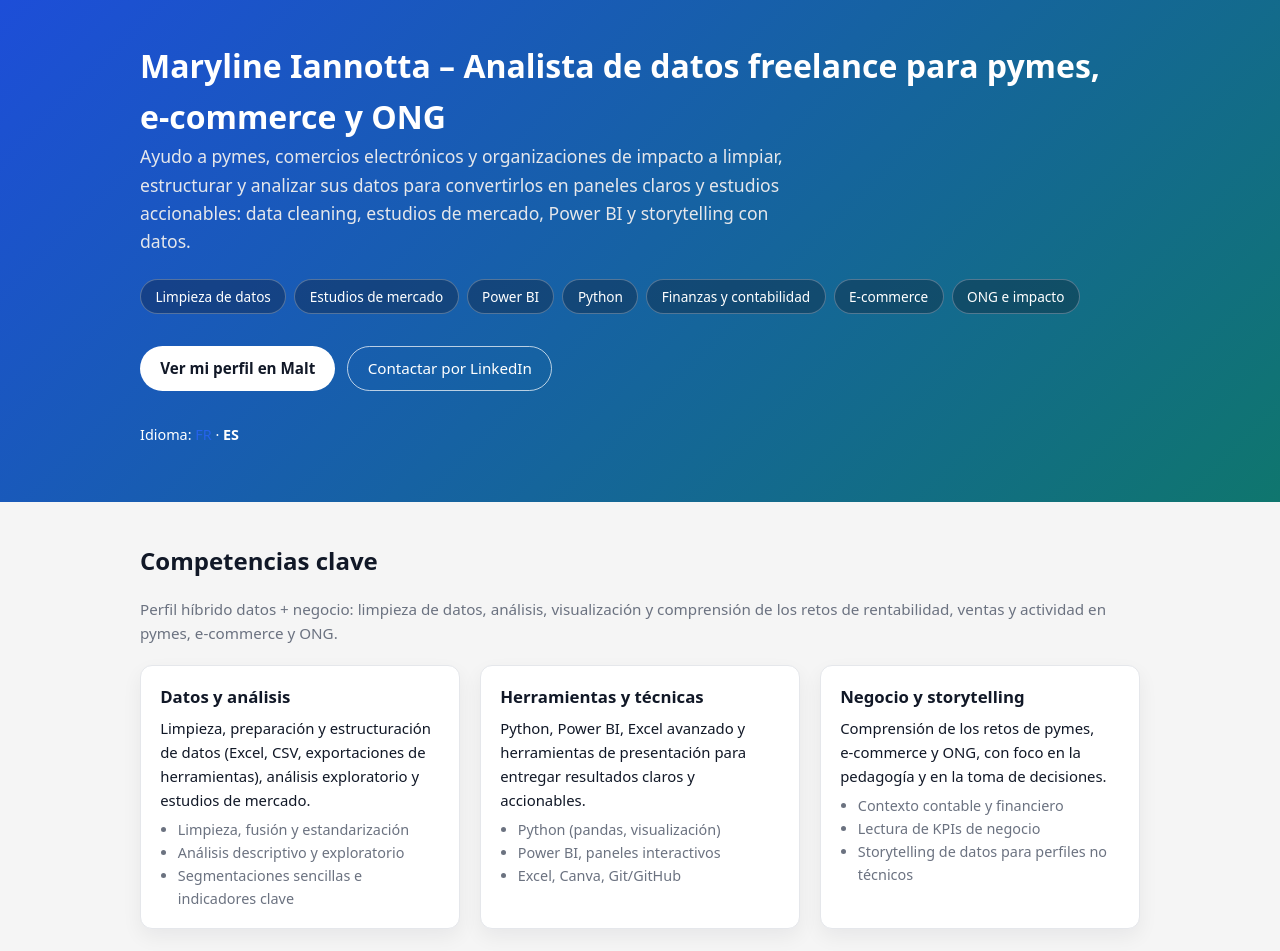
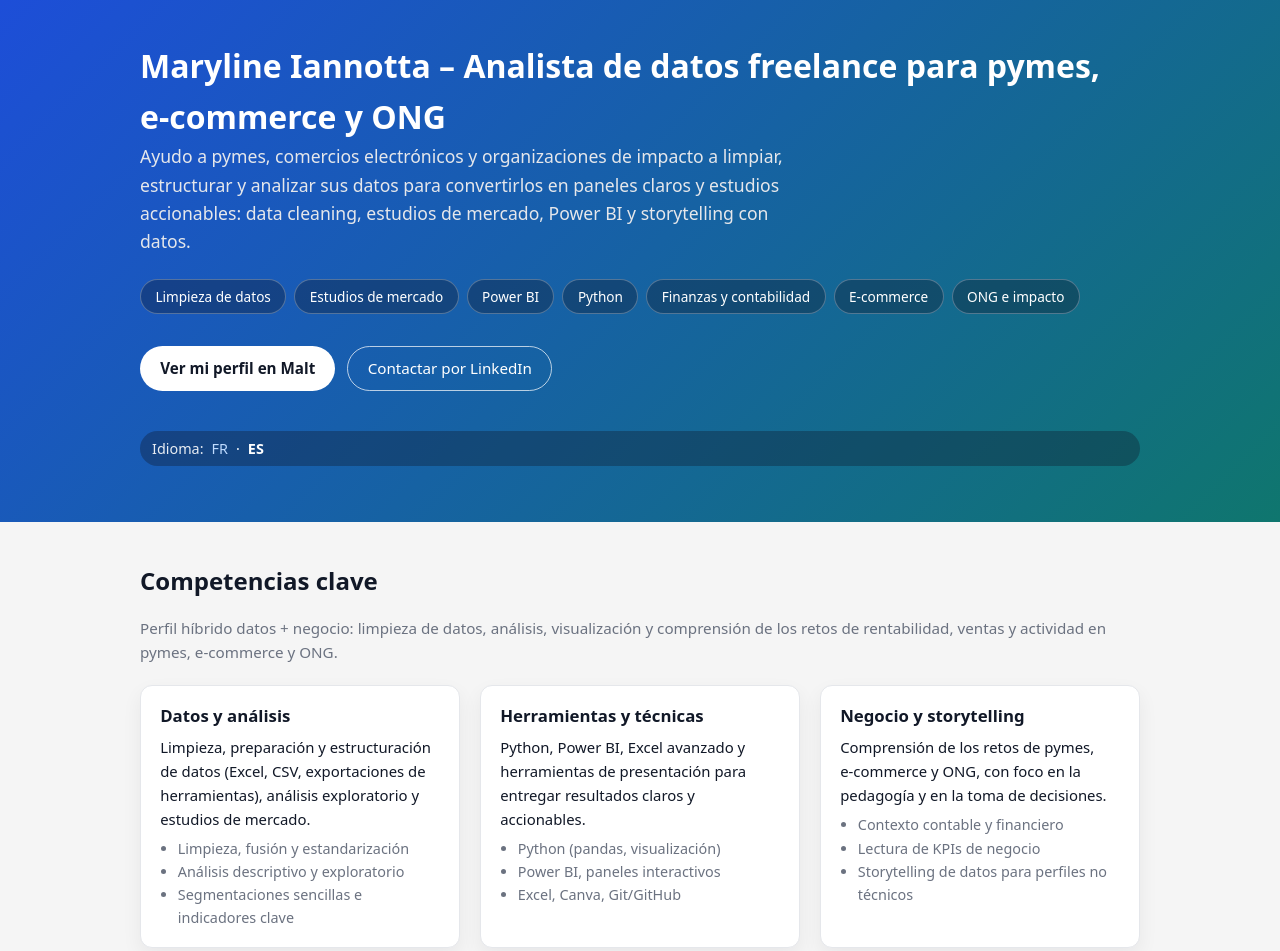
Before and after one commit to Maia-iant/portfolio-malt, a plain HTML site: page es/index.html in a window 1280 px wide. Shown: the top 951 px of the page. Drawn offline with Linux system fonts and the light colour scheme.

Commit message:
Refactor language display in index.html
Updated the language display section with improved styling and layout.

```diff
--- a/es/index.html
+++ b/es/index.html
@@ -276,12 +276,14 @@
         <a href="https://fr.malt.be/profile/marylineiannotta" class="btn-primary">Ver mi perfil en Malt</a>
         <a href="https://www.linkedin.com/in/maryline-i-48b6201b1/" class="btn-outline">Contactar por LinkedIn</a>
       </div>
-      <div style="margin-top:0.5rem; font-size:0.9rem;">
-        <span>Idioma: </span>
-        <a href="/portfolio-malt/">FR</a> ·
-        <strong>ES</strong>
-      </div>
-    </div>
+      <div style="margin-top:1rem; font-size:0.9rem; display:inline-flex; align-items:center; gap:0.5rem; padding:0.35rem 0.75rem; background:rgba(15,23,42,0.35); border-radius:999px;">
+  <span style="opacity:0.9;">Idioma:</span>
+  <a href="/portfolio-malt/" style="color:#bfdbfe; text-decoration:none; font-weight:500;">FR</a>
+  <span>·</span>
+  <span style="font-weight:600;">ES</span>
+</div>
+
+</div>
   </header>
 
   <main>
```
